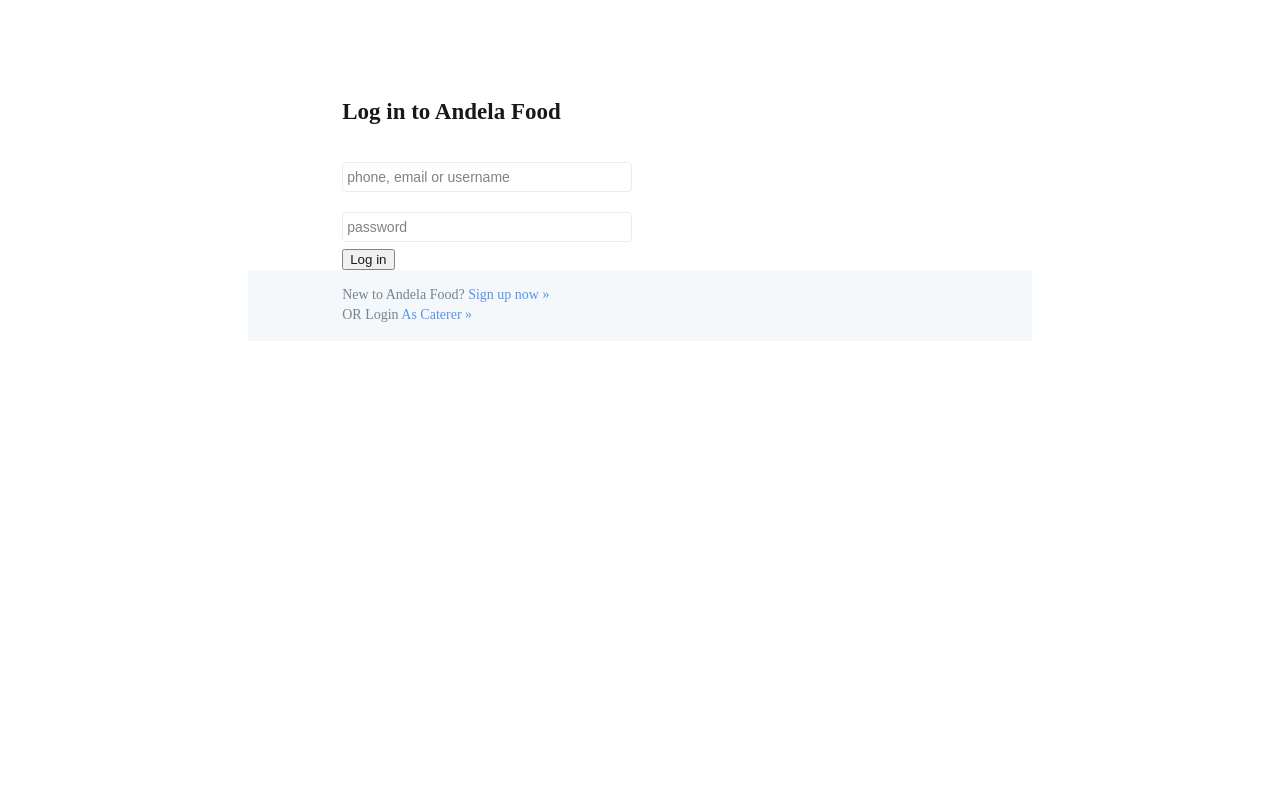
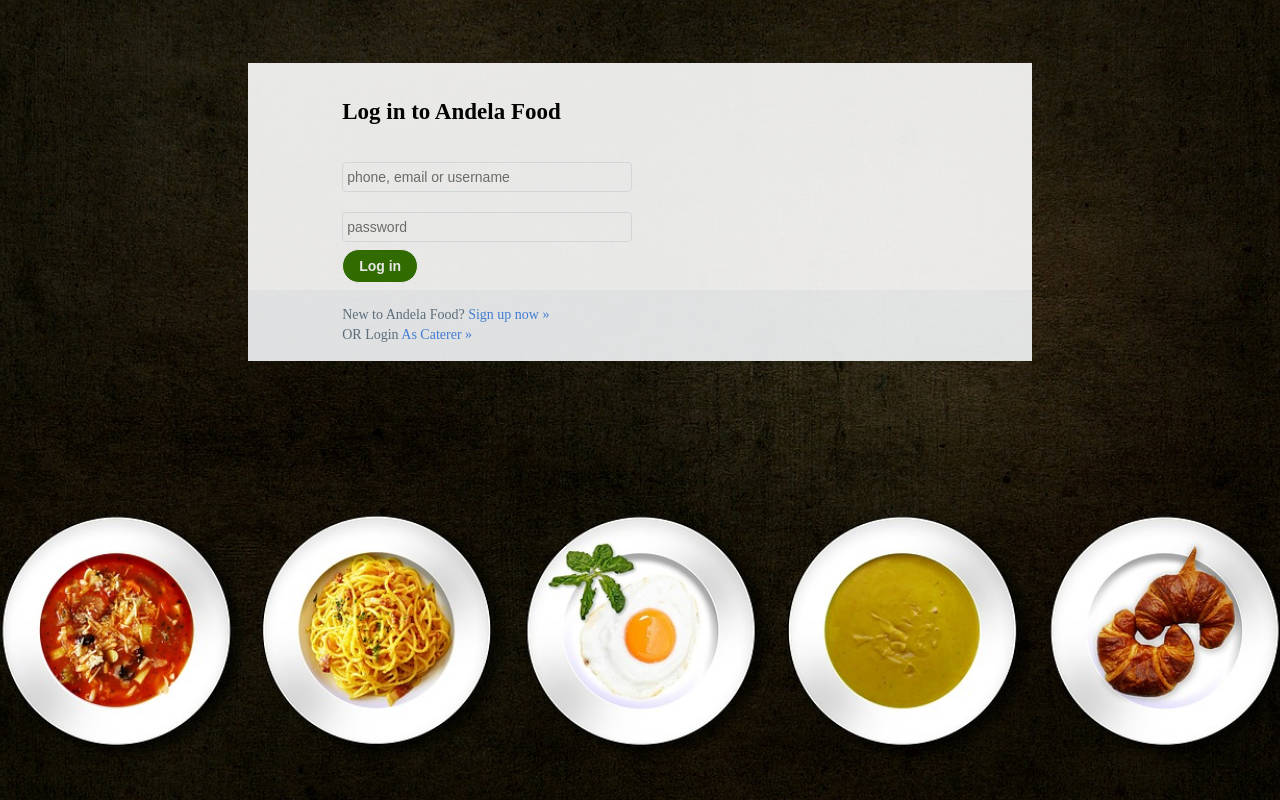
Before and after one commit to vincentiroleh/book-a-meal, a plain HTML site: page UI/pages/login.html in a window 1280 px wide. Drawn offline with Linux system fonts and the light colour scheme; a web font is replaced by a local one.

Commit message:
chore: updated the stylesheet for login page.

```diff
--- a/UI/assets/css/modules/signup_login.css
+++ b/UI/assets/css/modules/signup_login.css
@@ -1,4 +1,4 @@
-.signup-page {
+.signup-page, .login-page{
     background:url(../../img/cook-366875_1280.jpg) no-repeat center center fixed;
     -webkit-background-size: cover;
     -moz-background-size: cover;
@@ -69,7 +69,7 @@
     text-decoration: underline;
 }
 
-.signup-form button{
+.signup-form button, .login-form button{
     background-color: #337500;
     border: 1px solid #fff;
     color: #fff;
@@ -84,7 +84,7 @@
     white-space: nowrap;
     margin-bottom: 7px;
 }
-.signup-form button:hover{
+.signup-form button:hover, .login-form button:hover{
     background-color: #fff;
     border: 1px solid #337500;
     color: #337500;
```
